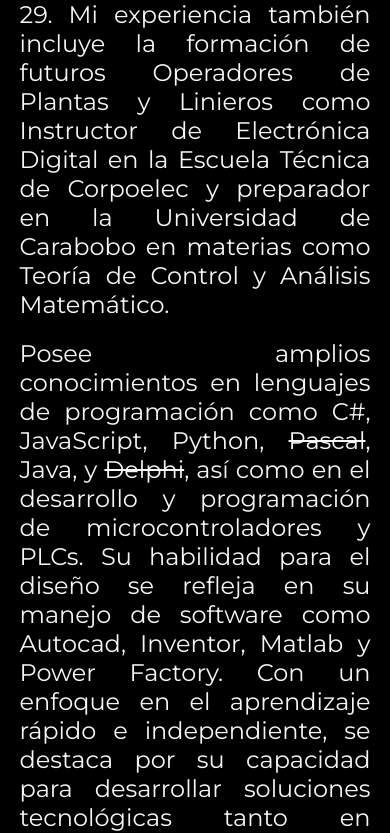
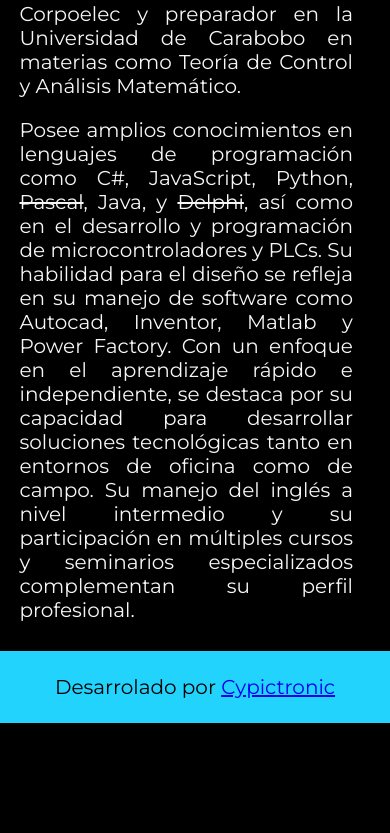
Before and after one commit to cypictronic05/portafolio-alura, a plain HTML site: page about.html in a window 390 px wide. Shown: the part 999-1832 px from the top of the page. After the commit the page ends 1722 px from the top, so only its background shows below. Drawn offline with nearby package versions, Linux system fonts and the light colour scheme.

Commit message:
mejorando apariencia de footer y de articulos dentro de about

```diff
--- a/styles/style.css
+++ b/styles/style.css
@@ -148,7 +148,7 @@ footer
     background-color: var(--color-terciario);
     text-align: center;
     font-family: var(--fuente-montserrat);
-    font-size: 1.5rem;
+    font-size: 1.25rem;
     font-weight: 400;
     width: auto;
 }
@@ -306,8 +306,8 @@ strong{
     }
 
     .presentacion__contenido__articulo{
-        width: 100%;
-        font-size: 1.5rem;
+        width: 95%;
+        font-size: 1.25rem;
     }
 
     .presentacion__imagen{
@@ -318,4 +318,5 @@ strong{
 
 
 
+
 }
```
